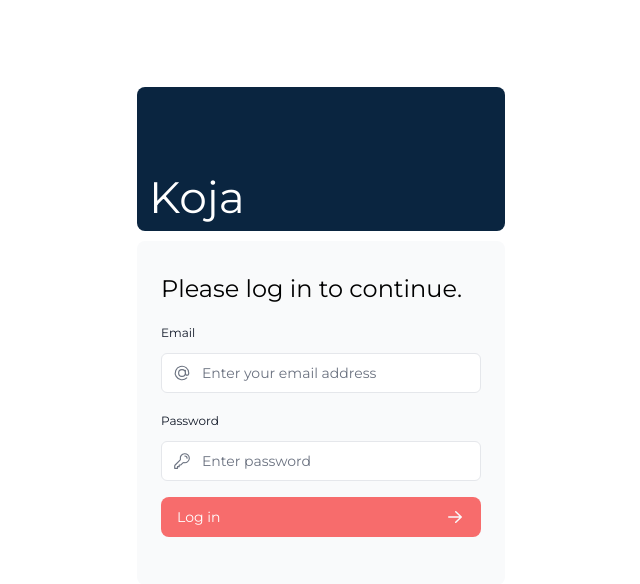
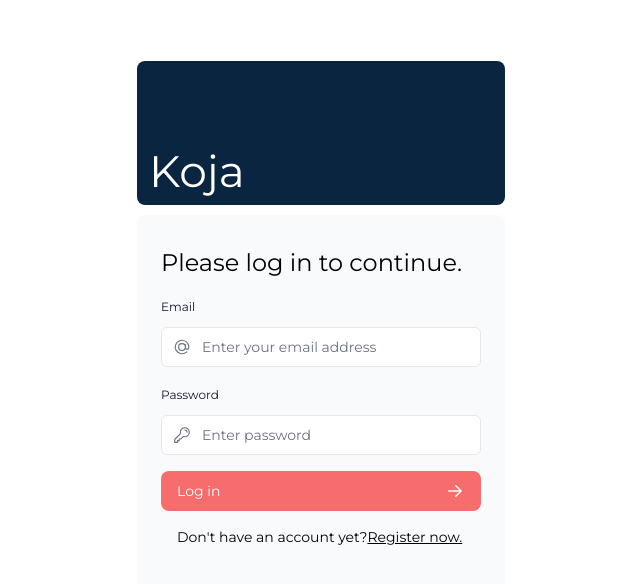
Before and after one commit to KojaApp/koja-web-mvp-v2, a Next.js app: page /login in a window 1280 px wide. Shown: the top 584 px of the page, without its empty margins (319-959 px from the left). Built offline with nearby package versions, Linux system fonts and the light colour scheme.

Commit message:
styling changes

```diff
--- a/app/register/page.tsx
+++ b/app/register/page.tsx
@@ -1,17 +1,17 @@
-import KojaLogo from '@/app/ui/koja-logo';
-import RegisterForm from '@/app/ui/register-form';
-import { Metadata } from 'next';
-import Link from 'next/link'
+import KojaLogo from "@/app/ui/koja-logo";
+import RegisterForm from "@/app/ui/register-form";
+import { Metadata } from "next";
+import Link from "next/link";
 
 export const metadata: Metadata = {
-  title: 'Register',
+  title: "Register",
 };
 
 export default function LoginPage() {
   return (
     <main className="flex items-center justify-center md:h-screen">
       <div className="relative mx-auto flex w-full max-w-[400px] flex-col space-y-2.5 p-4 md:-mt-32">
-        <div className="flex h-20 w-full items-end rounded-lg bg-blue-500 p-3 md:h-36">
+        <div className="flex h-20 w-full items-end rounded-lg bg-[#0A2540] p-3 md:h-36">
           <div className="w-32 text-white md:w-36">
             <Link href="/">
               <KojaLogo />
--- a/app/ui/login-form.tsx
+++ b/app/ui/login-form.tsx
@@ -1,20 +1,21 @@
-'use client';
+"use client";
 
-import { montserrat } from '@/app/ui/fonts';
+import { montserrat } from "@/app/ui/fonts";
 import {
   AtSymbolIcon,
   KeyIcon,
   ExclamationCircleIcon,
-} from '@heroicons/react/24/outline';
-import { ArrowRightIcon } from '@heroicons/react/20/solid';
-import { Button } from '@/app/ui/button';
-import { useActionState } from 'react';
-import { authenticate } from '@/app/lib/actions';
+} from "@heroicons/react/24/outline";
+import { ArrowRightIcon } from "@heroicons/react/20/solid";
+import { Button } from "@/app/ui/button";
+import Link from "next/link";
+import { useActionState } from "react";
+import { authenticate } from "@/app/lib/actions";
 
 export default function LoginForm() {
   const [errorMessage, formAction, isPending] = useActionState(
     authenticate,
-    undefined,
+    undefined
   );
 
   return (
@@ -67,6 +68,12 @@ export default function LoginForm() {
         <Button className="mt-4 w-full" aria-disabled={isPending}>
           Log in <ArrowRightIcon className="ml-auto h-5 w-5 text-gray-50" />
         </Button>
+        <p className="text-sm p-4">
+          Don't have an account yet?
+          <Link href="/register" className="underline">
+            Register now.
+          </Link>
+        </p>
         <div
           className="flex h-8 items-end space-x-1"
           aria-live="polite"
```
